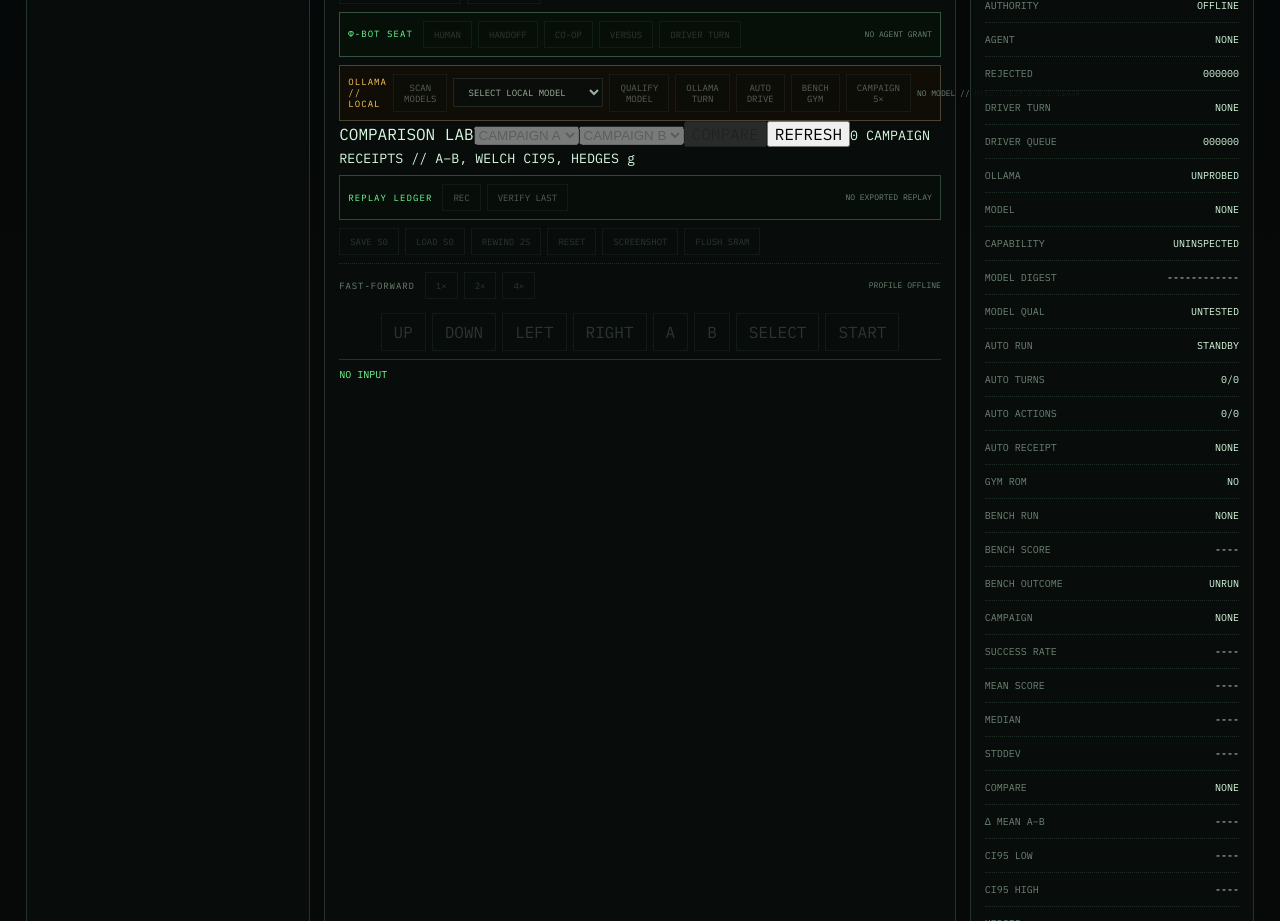
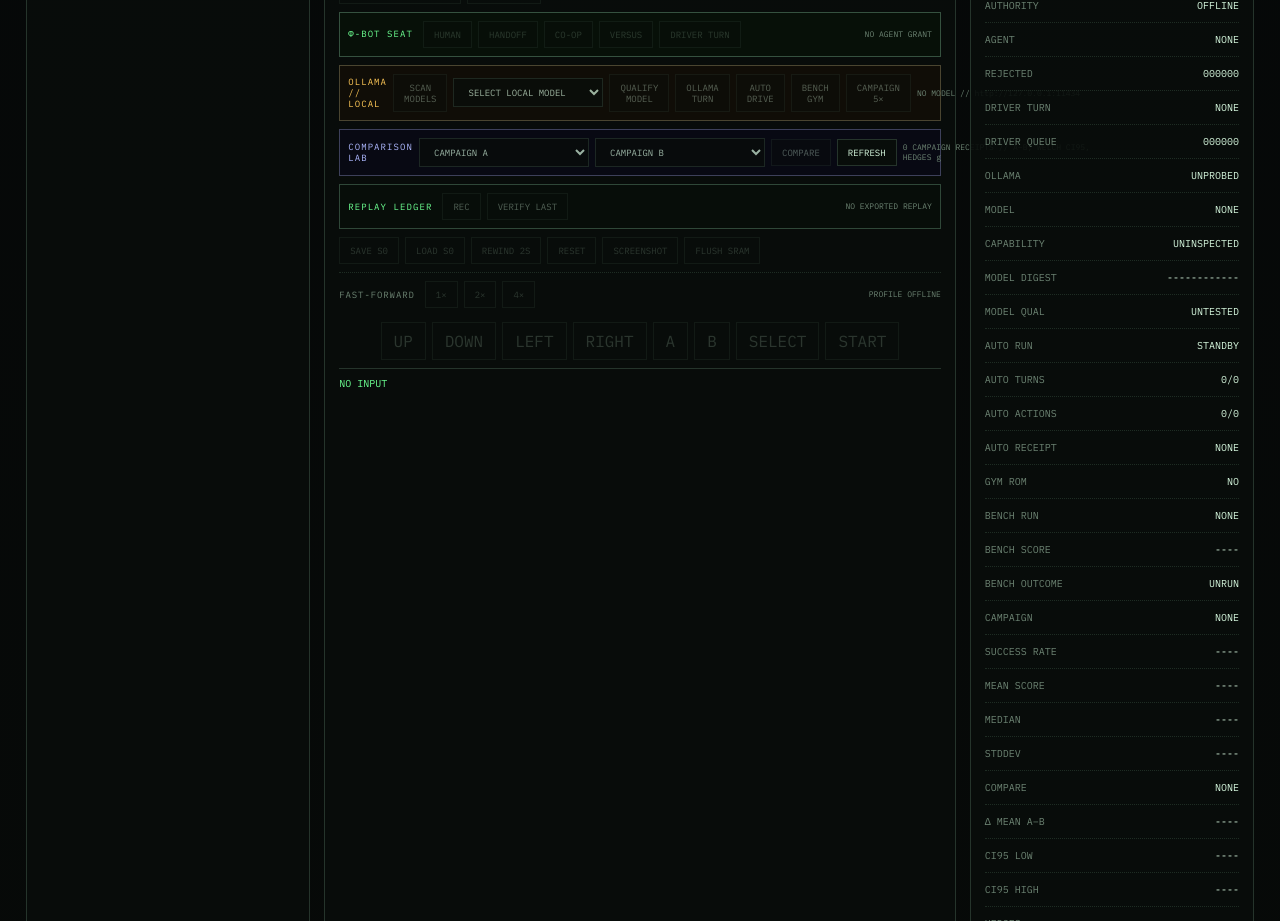
Before and after one commit to MichaelWave369/PhiCade, a React (Vite) app in the folder apps/desktop/: page / in a window 1280 px wide. Shown: the part 920-1841 px from the top of the page. Built offline with nearby package versions, Linux system fonts and the light colour scheme.

Commit message:
style: add Comparison Lab campaign surface

```diff
--- a/apps/desktop/src/styles.css
+++ b/apps/desktop/src/styles.css
@@ -697,3 +697,62 @@ footer {
 .provider-strip button.campaign-active::before {
   content: "◆ ";
 }
+
+
+
+/* Rung 14: Comparison Lab */
+.comparison-strip {
+  display: grid;
+  grid-template-columns: auto minmax(170px, 1fr) minmax(170px, 1fr) auto auto minmax(220px, 1.6fr);
+  gap: 6px;
+  align-items: center;
+  margin-top: 8px;
+  padding: 8px;
+  border: 1px solid #3d405a;
+  background: #080913;
+}
+
+.comparison-strip > span {
+  color: #aeb8ff;
+  font-size: 9px;
+  letter-spacing: .12em;
+}
+
+.comparison-strip select,
+.comparison-strip button {
+  border: 1px solid var(--line);
+  background: #080d0a;
+  color: var(--ink);
+  padding: 7px 10px;
+  font: inherit;
+  font-size: 9px;
+}
+
+.comparison-strip button {
+  cursor: pointer;
+}
+
+.comparison-strip button:hover:not(:disabled),
+.comparison-strip select:focus {
+  border-color: #8f9cff;
+  outline: none;
+}
+
+.comparison-strip > small {
+  min-width: 0;
+  color: var(--muted);
+  font-size: 8px;
+  overflow-wrap: anywhere;
+}
+
+@media (max-width: 900px) {
+  .comparison-strip {
+    grid-template-columns: 1fr 1fr;
+  }
+
+  .comparison-strip > span,
+  .comparison-strip > small,
+  .comparison-strip select {
+    grid-column: 1 / -1;
+  }
+}
```
